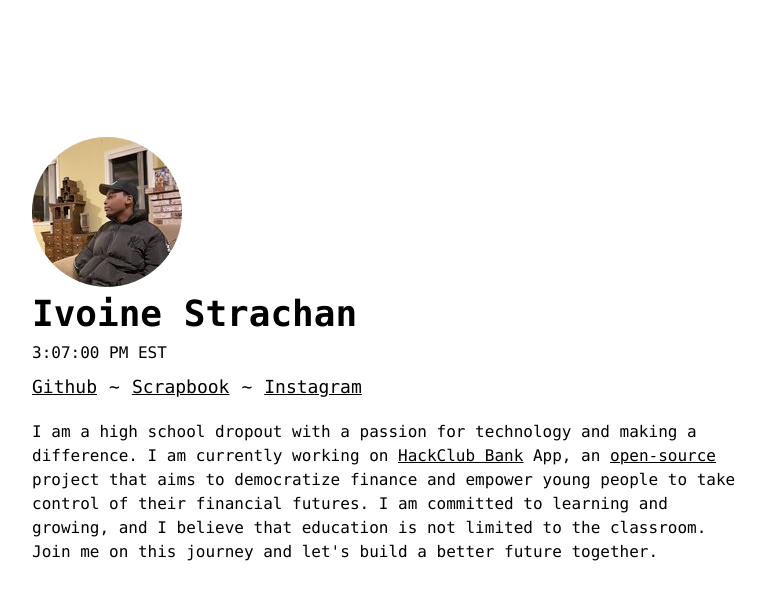
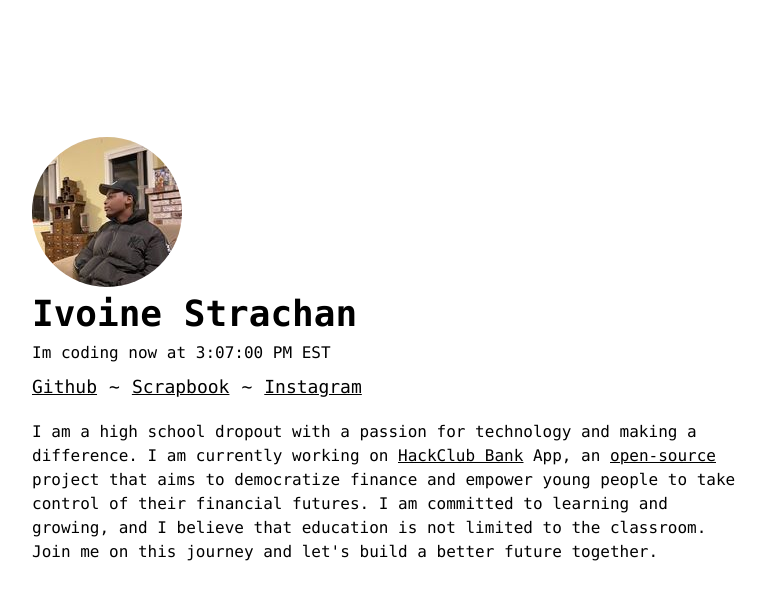
Before and after one commit to ivoinestrachan/mysite, a Next.js app: page / in a window 1280 px wide. Shown: the top 600 px of the page, without its empty margins (256-1022 px from the left). Built offline with nearby package versions, Linux system fonts and the light colour scheme.

Commit message:
time message

```diff
--- a/pages/index.tsx
+++ b/pages/index.tsx
@@ -8,6 +8,21 @@ const Home: NextPage = () => {
   const [time, setTime] = useState(new Date());
 
   setInterval(() => setTime(new Date()), 1000);
+
+  const currentTime = new Date();
+
+  const hour = currentTime.getHours();
+
+  let message;
+
+  if (hour >= 0 && hour < 12) {
+    message = "Im awake at";
+  } else if (hour >= 12 && hour < 18) {
+    message = "Im coding now at";
+  } else {
+    message = "Sleeping right now";
+  }
+
   return (
     <div className="flex min-h-[700px] flex-col items-center justify-center  max-w-[1024px] md:px-20 m-auto ">
       <Head>
@@ -28,7 +43,7 @@ const Home: NextPage = () => {
         </div>
 
         <div className="font-mono font mb-2">
-          {time.toLocaleTimeString()} EST
+          {message} {time.toLocaleTimeString()} EST
         </div>
 
         <div className="flex gap-3 font-mono text-[18px] items-center">
```
